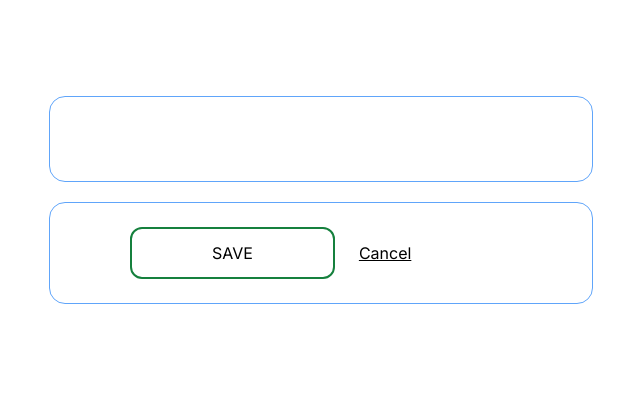
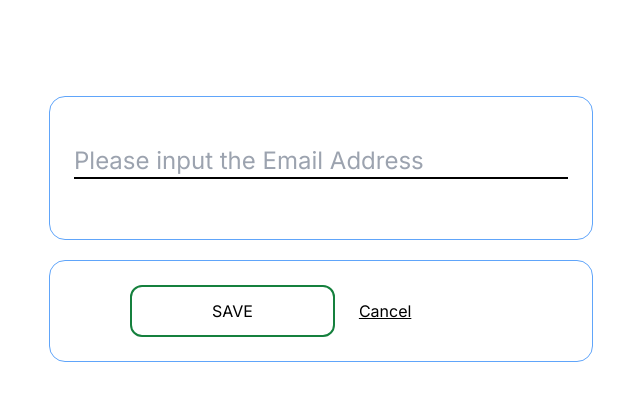
Before and after one commit to iczcpkqo/1-A-React-Frontend-Project, a Next.js app: page / in a window 1280 px wide. Shown: the top 400 px of the page, without its empty margins (319-959 px from the left). Built offline with nearby package versions, Linux system fonts and the light colour scheme.

Commit message:
Add: cus input component

```diff
--- /dev/null
+++ b/src/app/components/form/CusInput.js
@@ -0,0 +1,60 @@
+"use client"
+import {useState, useEffect} from "react";
+
+export default function CusInput({label, title, onUpdate, next, def=""}) {
+
+    const [isInput, setIsInput] = useState(def !== "");
+    const [inputValue, setInputValue] = useState(def===""?title:def);
+
+    useEffect(() => {
+        setInputValue(def === "" ? title : def);
+        setIsInput(def !== "");
+    }, [def]);
+
+    function LabelSelect({isInput, label}){
+        if( isInput === true)
+            return ( <div>
+                <label className="text-gray-400">{label}</label>
+            </div> );
+        else
+            return (<div className="p-3"></div>)
+    }
+
+    function handleOnFocus(){
+        setIsInput(true);
+        if(inputValue===title)
+            setInputValue("");
+    }
+
+    function handleOnBlur(){
+        if(inputValue === "") {
+            setIsInput(false);
+            setInputValue(title);
+        }
+        else
+            setIsInput(true);
+    }
+
+    function handleOnChange(e){
+        let nextValue = e.target.value
+        setInputValue(nextValue);
+        onUpdate(nextValue);
+    }
+
+    return (
+        <div className="w-full">
+            <LabelSelect isInput={isInput} label={label}/>
+            <div className="w-full">
+                <input className={"border-b-2 border-black appearance-none inline-block pr-6 w-full outline-0 text-2xl "
+                    + (isInput? "":"text-gray-400")}
+                       type="text"
+                       value={inputValue}
+                       onFocus={handleOnFocus}
+                       onBlur={handleOnBlur}
+                       onChange={handleOnChange}
+                />
+            </div>
+        </div>
+
+    )
+}
--- a/src/app/components/form/Form.js
+++ b/src/app/components/form/Form.js
@@ -1,15 +1,49 @@
 "use client"
 import {useState} from "react";
+import CusInput from "./CusInput"
 
 export default function CusForm() {
 
     const [usersData, setUsersData] = useState(initUserData);
 
+    const [initId, setInitId] = useState(0);
+    const [initEmail, setInitEmail] = useState("");
+    const [initCountry, setInitCountry] = useState(0);
+    const [initLang, setInitLang] = useState(0);
+
+    const [nextEmail, setNextEmail] = useState("");
+    const [nextCountry, setNextCountry] = useState(0);
+    const [nextLang, setNextLang] = useState(0);
+
+    const [refreshId, setRefreshId] = useState(0);
+
+
+    // useEffect(() => {
+    //     setUsersData(initUserData);
+    // }, []);
+
+    function onUpdateEmail(nextEmail) {
+        setNextEmail(nextEmail);
+    }
+
+    function onUpdateCountry(nextCountry) {
+        setNextCountry(nextCountry);
+    }
+
+    function onUpdateLang(nextLang) {
+        setNextLang(nextLang);
+    }
+
     return (
         <div className="w-1/2">
             <div className="border border-blue-400 rounded-2xl px-6 pb-12 pt-6 space-y-3 w-full">
                 <div className="w-full">
-
+                    <CusInput
+                        label="Email Address"
+                        title="Please input the Email Address"
+                        def={nextEmail}
+                        onUpdate={onUpdateEmail}
+                    />
                 </div>
                 <div className="w-full">
 
```
Also changed, not shown: src/app/page.js (indentation only).
